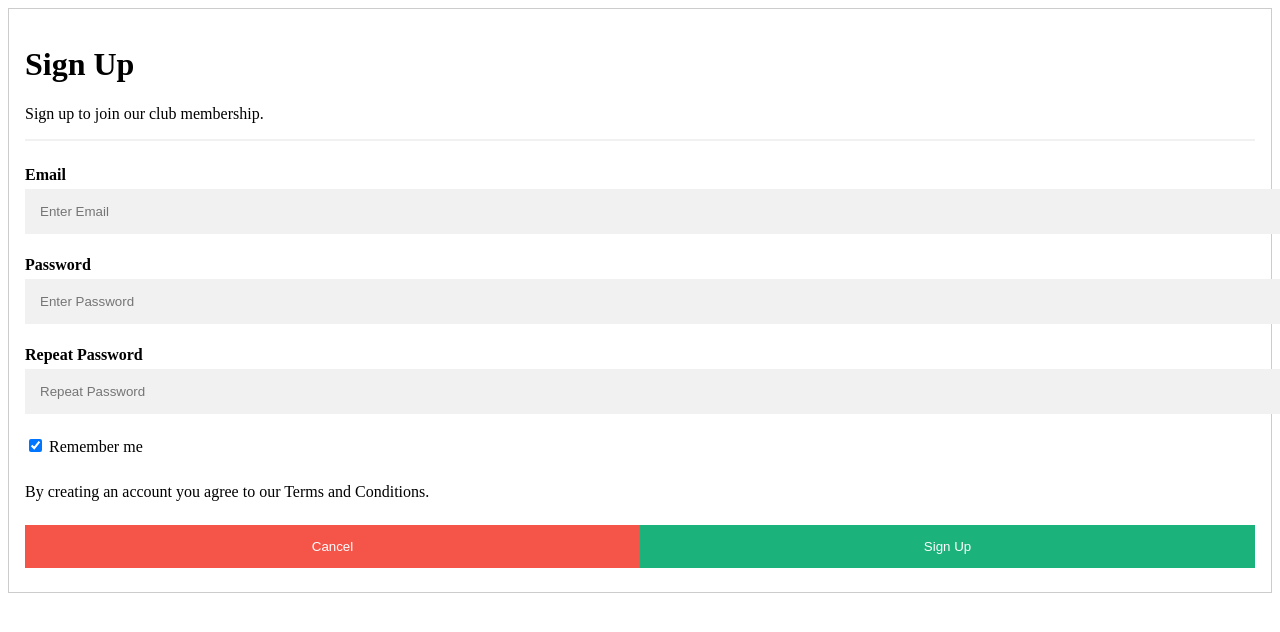
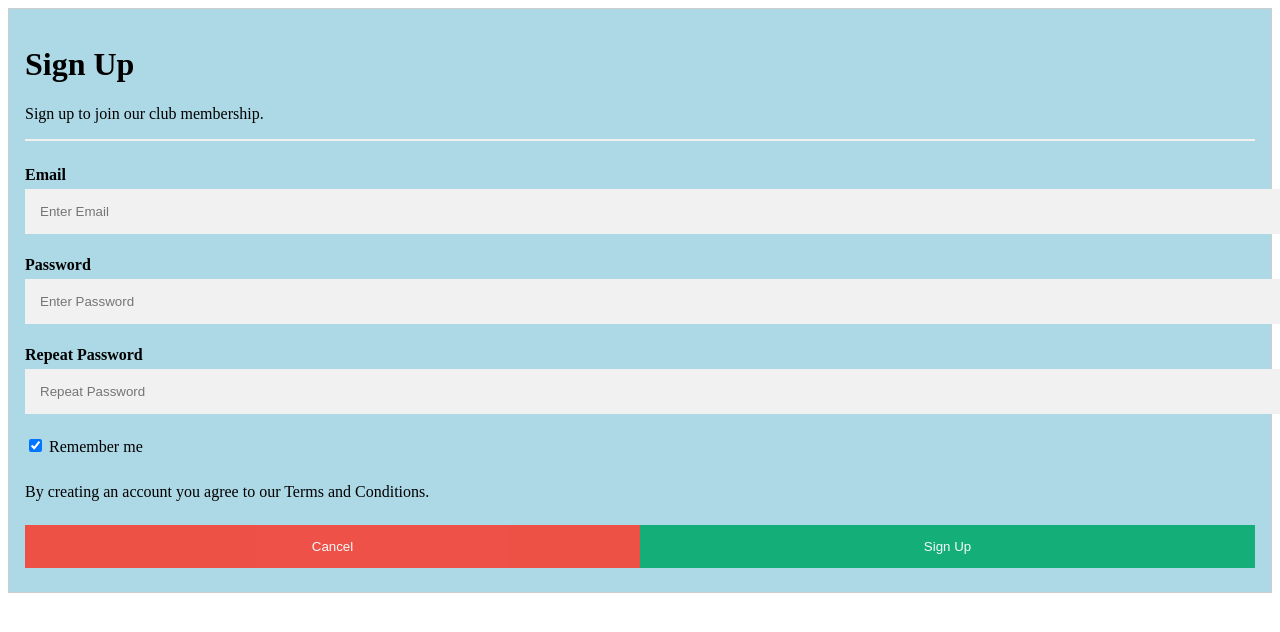
Before and after one commit to Zicong04/GitExercise-GroupTT3L-11, a PHP site: page /membership.html in a window 1280 px wide. Shown: the top 632 px of the page. Run offline with PHP 8.4, Linux system fonts and the light colour scheme.

Commit message:
Update style.css

```diff
--- a/membership/style.css
+++ b/membership/style.css
@@ -1,6 +1,6 @@
 {box-sizing: border-box}
 
-  input[type=text], input[type=password] {
+input[type=text], input[type=password] {
   width: 100%;
   padding: 15px;
   margin: 5px 0 22px 0;
@@ -46,6 +46,7 @@ button:hover {
 
 .container {
   padding: 16px;
+  background-color: lightblue; /* Add light blue background color here */
 }
 
 .clearfix::after {
```
